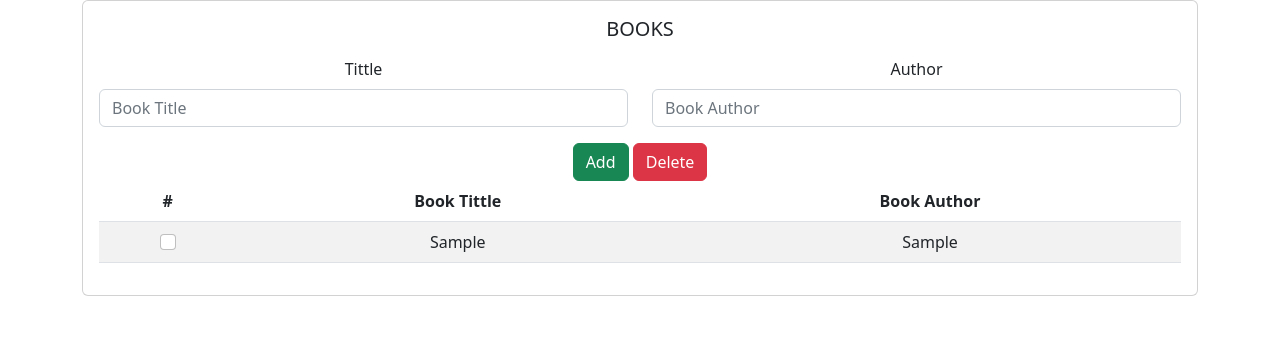
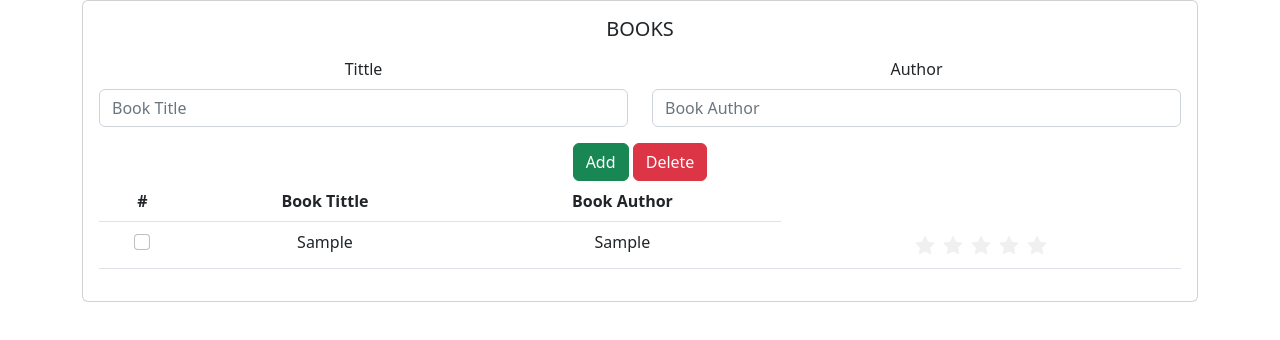
Before and after one commit to AniaLang/React_Books, a React (Create React App) app: page / in a window 1280 px wide. Both pictures are taken after typing "Sample", "Sample" into the empty fields and a click on the button "Add". Shown: the top 340 px of the page. Built offline with nearby package versions, Linux system fonts and the light colour scheme.

Commit message:
star Rating added

```diff
--- a/package.json
+++ b/package.json
@@ -6,6 +6,7 @@
     "@testing-library/jest-dom": "^5.16.5",
     "@testing-library/react": "^13.4.0",
     "@testing-library/user-event": "^13.5.0",
+    "antd": "^4.23.6",
     "bootstrap": "^5.2.2",
     "react": "^18.2.0",
     "react-bootstrap": "^2.5.0",
--- a/src/App.js
+++ b/src/App.js
@@ -1,8 +1,7 @@
 import './App.css';
-import Container from 'react-bootstrap/Container';
+import Container from 'react-bootstrap/Container'
 import DefaultPage from './Pages/DefaultPage'
-import 'bootstrap/dist/css/bootstrap.min.css';
-
+import 'bootstrap/dist/css/bootstrap.min.css'
 
 function App() {
   return (
--- a/src/Components/BooksTable.js
+++ b/src/Components/BooksTable.js
@@ -2,6 +2,7 @@ import Table from 'react-bootstrap/Table'
 import Form from 'react-bootstrap/Form'
 import EditModal from './EditModal';
 import { useState } from 'react'
+import StarsRating from './StartsRating';
 
 function BooksTable({books, checkedBooks, setCheckedBooks, setBooks}) {
     const [modalShow, setModalShow] = useState(false);
@@ -25,7 +26,7 @@ function BooksTable({books, checkedBooks, setCheckedBooks, setBooks}) {
     }
 
 return (
-    <Table striped>
+    <Table>
         <thead>
             <tr>
                 <th>#</th>
@@ -43,6 +44,9 @@ return (
                     </td>
                     <td>{book.title}</td>
                     <td>{book.author}</td>
+                    <td>
+                        <StarsRating/>
+                    </td>
                 </tr>)}
             </tbody>
             {modalShow && <EditModal
--- /dev/null
+++ b/src/Components/StartsRating.js
@@ -0,0 +1,16 @@
+import { Rate } from 'antd'
+import { useState } from 'react'
+import React from 'react'
+import 'antd/lib/rate/style/index.css'
+
+function StarsRating({onClick}) {
+const [currentValue, setCurrentValue] = useState(0)
+
+return (
+  <div onClick={e => e.stopPropagation()}>
+    <Rate allowHalf value={currentValue} onChange={setCurrentValue} onClick={onClick}/>
+  </div>
+)
+}
+
+export default StarsRating
```
Also changed, not shown: 1 other file (tests, documents, lock files or other folders).
